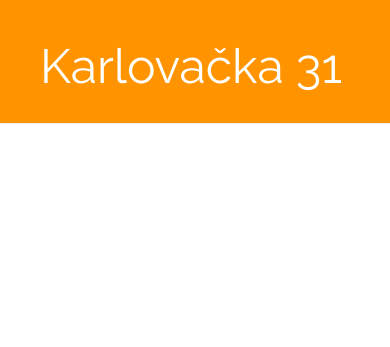
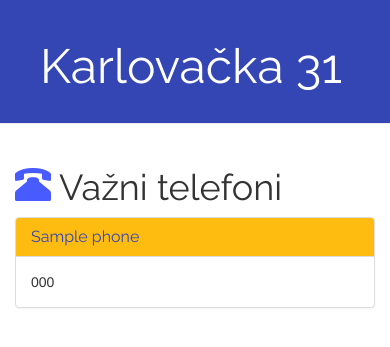
Before and after one commit to MiodragNisevic/karlovacka, a Django app: page / in a window 390 px wide. Shown: the top 347 px of the page. Run offline with Django 3.2, Linux system fonts and the light colour scheme; tables that the repository leaves empty hold one stand-in row (values such as "Sample post"); some libraries are stand-ins or nearby versions.

Commit message:
added phone model

```diff
--- a/blog/admin.py
+++ b/blog/admin.py
@@ -1,4 +1,5 @@
 from django.contrib import admin
-from .models import Post
+from .models import Post, Phone
 
 admin.site.register(Post)
+admin.site.register(Phone)
--- a/blog/models.py
+++ b/blog/models.py
@@ -15,3 +15,11 @@ class Post(models.Model):
     def publish(self):
         self.published_date=timezone.now()
         self.save()
+
+
+class Phone(models.Model):
+    title = models.CharField(max_length=30)
+    number = models.CharField(max_length=20)
+
+    def __str__(self):
+        return self.title
--- a/blog/static/css/blog.css
+++ b/blog/static/css/blog.css
@@ -1,10 +1,7 @@
-h1 a {
-    color: #FCA205;
-    font-family: 'Raleway', sans-serif;
-}
+
 
 .page-header {
-    background-color: #ff9400;
+    background-color: #3346b4;
     margin-top: 0;
     padding: 20px 20px 20px 40px;
 }
@@ -49,3 +46,8 @@ h1, h2, h3, h4 {
 .post h1 a, .post h1 a:visited {
     color: #000000;
 }
+
+.panel-default > .panel-heading-custom {
+    background: #ffbc10;
+    color: #3346b4;
+}
--- a/blog/templates/blog/base.html
+++ b/blog/templates/blog/base.html
@@ -17,12 +17,22 @@
     <h1><a href="/">Karlovačka 31</a></h1>
 </div>
 
-<div class="content container">
+<div class="container">
     <div class="row">
+
         <div class="col-md-8">
             {% block content %}
             {% endblock %}
         </div>
+
+        <div class="col-md-4">
+            <h1><span class="glyphicon glyphicon-phone-alt" style="color: #485bff;"></span> Važni telefoni</h1>
+
+            {% block phones %}
+            {% endblock %}
+
+        </div>
+
     </div>
 </div>
 
--- a/blog/templates/blog/post_detail.html
+++ b/blog/templates/blog/post_detail.html
@@ -1,8 +1,6 @@
 {% extends 'blog/base.html' %}
 
 {% block content %}
-
-
 
         <div class="post">
             <h1>{{ post.title }}</h1>
@@ -14,6 +12,4 @@
             {% endif %}
         </div>
 
-
-
 {% endblock %}
--- a/blog/templates/blog/post_list.html
+++ b/blog/templates/blog/post_list.html
@@ -3,12 +3,31 @@
 {% block content %}
 
     {% for post in posts %}
+
         <div class="post">
             <h1><a href="{% url 'post_detail' pk=post.pk %}">{{ post.title }}</a></h1>
             <p>{{ post.text|linebreaksbr }}</p>
             <p>published: {{ post.published_date }}</p>
         </div>
+
     {% endfor %}
 
 
 {% endblock %}
+
+{% block phones %}
+
+    {% for phone in phones %}
+
+    <div class="panel panel-default">
+      <div class="panel-heading panel-heading-custom">
+        <h3 class="panel-title">{{ phone.title }}</h3>
+      </div>
+      <div class="panel-body">
+          {{ phone.number }}
+      </div>
+    </div>
+
+    {% endfor %}
+
+{% endblock %}
--- a/blog/views.py
+++ b/blog/views.py
@@ -1,12 +1,13 @@
 from django.shortcuts import render, get_object_or_404
 from django.utils import timezone
-from .models import Post
+from .models import Post, Phone
 
 
 def post_list(request):
     posts = Post.objects.filter(published_date__lte=timezone.now()).order_by('-published_date')
     # lte means less than or equal
-    return render(request, 'blog/post_list.html', {'posts': posts})
+    phones = Phone.objects.all()
+    return render(request, 'blog/post_list.html', {'posts': posts, 'phones': phones})
 
 
 def post_detail(request, pk):
```
Also changed, not shown: blog/migrations/0002_phone.py (added). Lines whose indentation alone changed are shown as unchanged.
